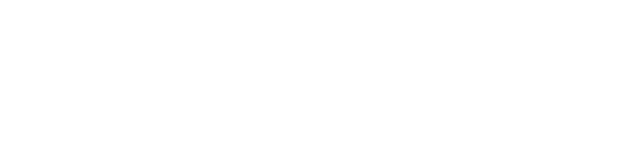
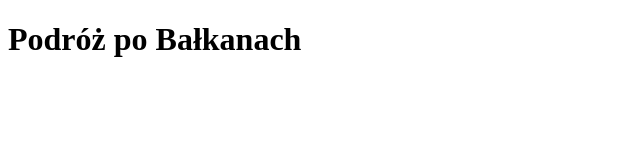
Before and after one commit to wanderer17/Pierwszy-prijekt-WSB-PR, a plain HTML site: page index.html in a window 1280 px wide. Shown: the whole page, without its empty margins (0-640 px from the left). Drawn offline with Linux system fonts and the light colour scheme.

Commit message:
dodaj nagłówek h1 na stronie

```diff
--- a/index.html
+++ b/index.html
@@ -7,6 +7,6 @@
     <title>Blok podróżniczy</title>
 </head>
 <body>
-
+    <h1>Podróż po Bałkanach</h1>
 </body>
 </html>
```
